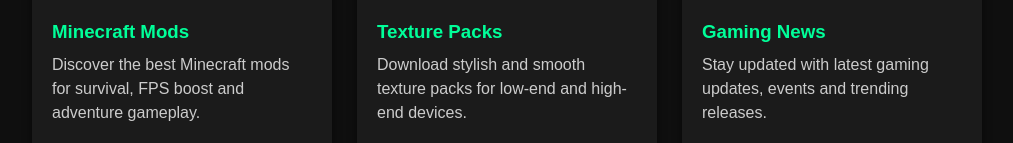
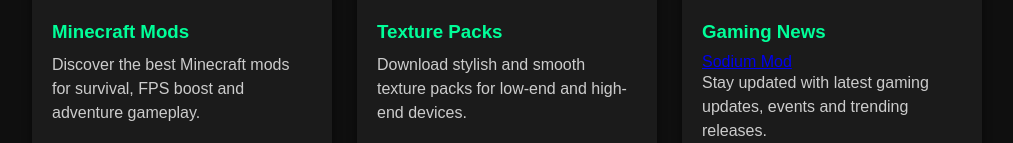
Before and after one commit to herogamingxyz/herogamingxyz, a plain HTML site: page index.html in a window 1280 px wide. Shown: the part 901-1044 px from the top of the page, without its empty margins (133-1146 px from the left). Drawn offline with Linux system fonts and the light colour scheme.

Commit message:
Add link to Sodium Mod in gaming news section

```diff
--- a/index.html
+++ b/index.html
@@ -239,6 +239,7 @@
 
       <div class="card-content">
         <h3>Gaming News</h3>
+        <a href="sodium.html">Sodium Mod</a>
 
         <p>
           Stay updated with latest gaming updates,
```
